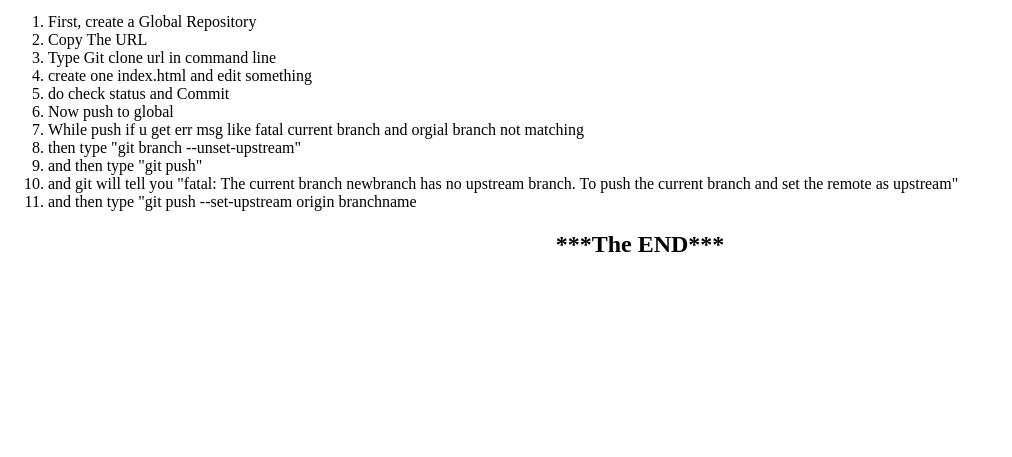
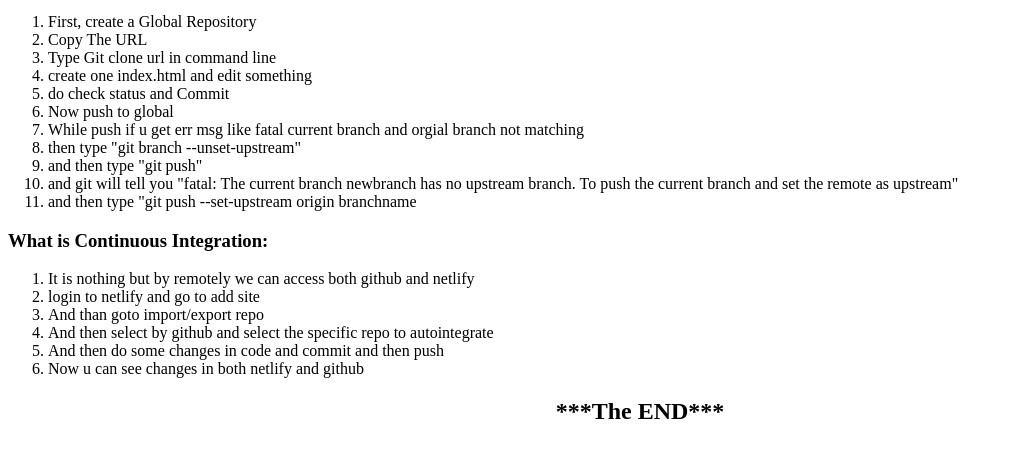
Before and after one commit to Srikanth-Killamsetty/git_clone_basics, a plain HTML site: page index.html in a window 1280 px wide. Shown: the part 101-558 px from the top of the page, without its empty margins (0-1012 px from the left). Drawn offline with Linux system fonts and the light colour scheme.

Commit message:
done changes for autointegration in netlify

```diff
--- a/index.html
+++ b/index.html
@@ -23,6 +23,15 @@
         <li>and git will tell you "fatal: The current branch newbranch has no upstream branch. To push the current branch and set the remote as upstream"</li>
         <li>and then type "git push --set-upstream origin branchname</li>
     </ol>
+    <h3>What is Continuous Integration:</h3>
+    <ol>
+        <li>It is nothing but by remotely we can access both github and netlify </li>
+        <li>login to netlify and go to add site</li>
+        <li>And than goto import/export repo</li>
+        <li>And then select by github and select the specific repo to autointegrate </li>
+        <li>And then do some changes in code and commit  and then push</li>
+        <li>Now u can see changes in both netlify and github</li>
+    </ol>
     <h2>***The END***</h2>
 </body>
 </html>
```
